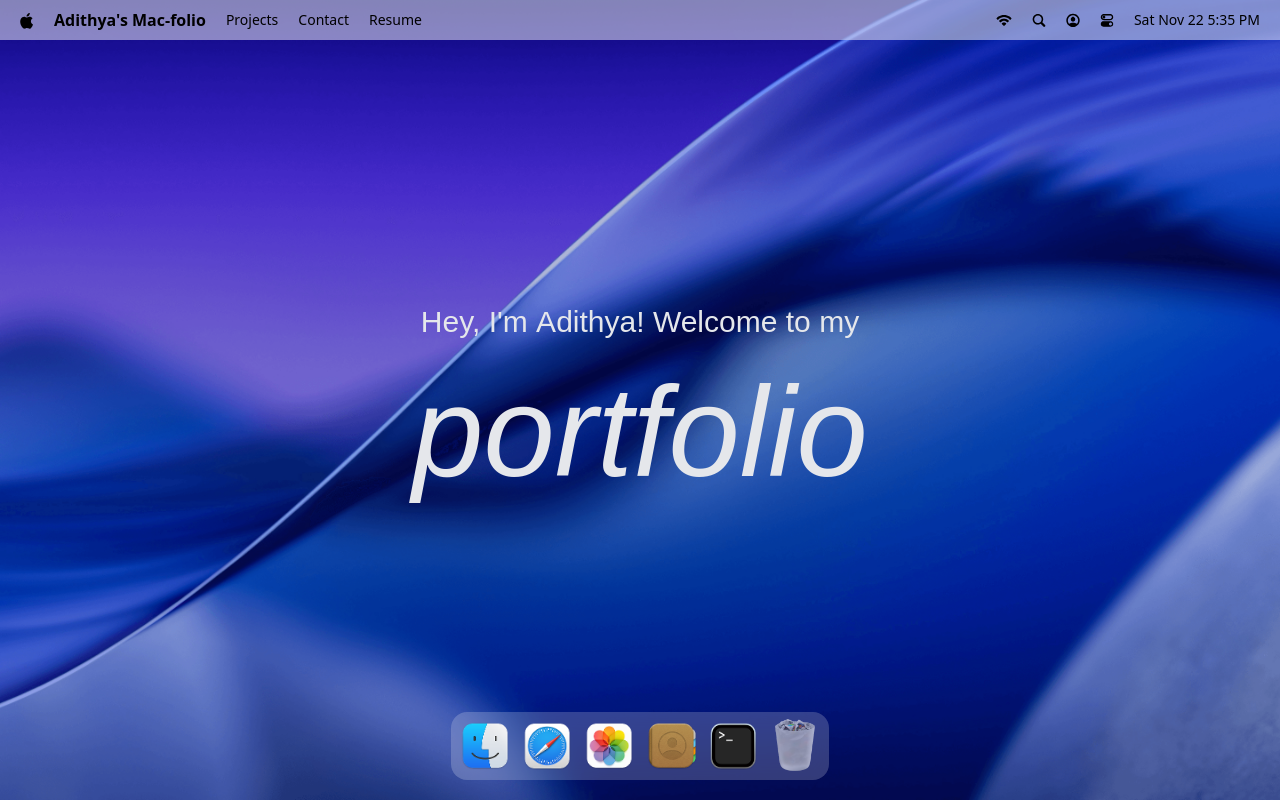
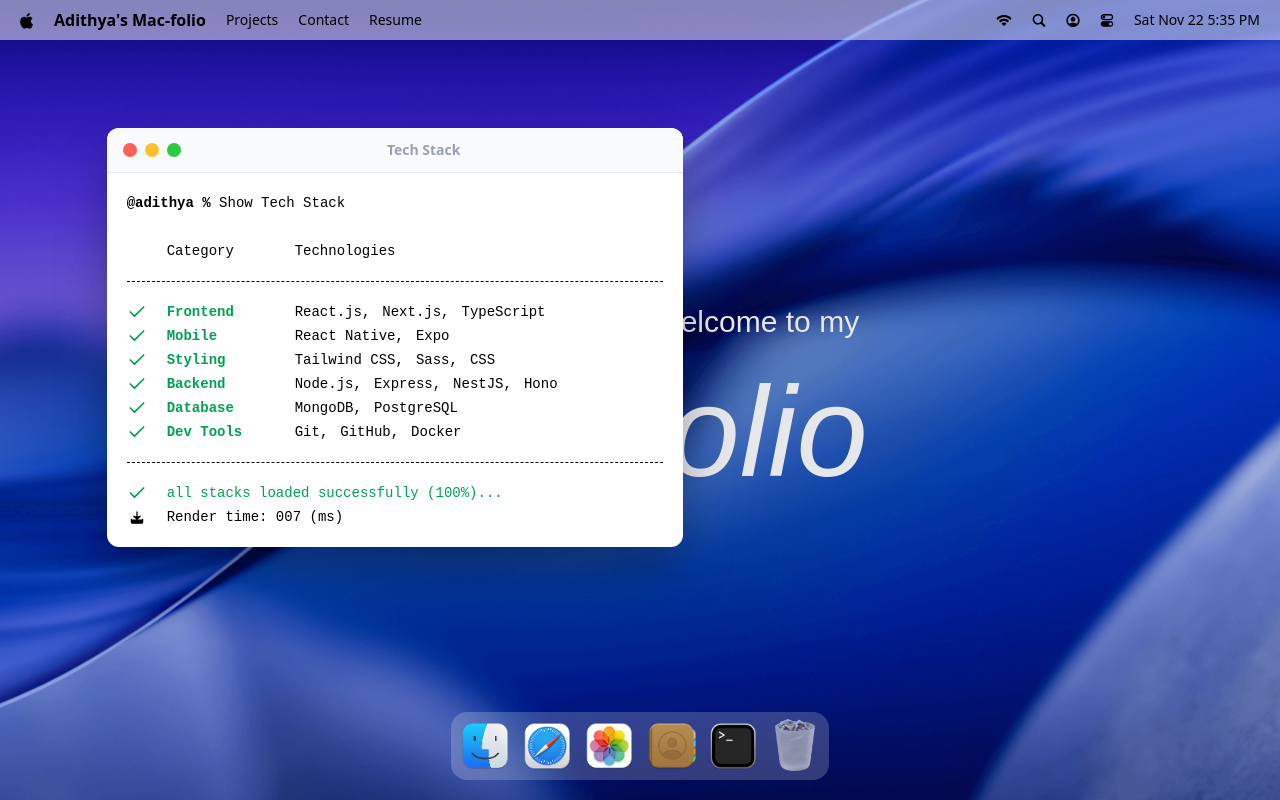
Before and after one commit to AdithyaKumar-07/My-Macfolio, a React (Vite) app: page / in a window 1280 px wide. Both pictures are taken after a click on the button 733 px from the left and 746 px from the top of the page. Built offline with nearby package versions, Linux system fonts and the light colour scheme; a web font is replaced by a local one.

Commit message:
Implemented Window Control
Implemented Close Window Funtionality

```diff
--- a/src/App.jsx
+++ b/src/App.jsx
@@ -1,4 +1,10 @@
+import gsap from "gsap";
+import { Draggable } from "gsap/Draggable";
+
 import { Dock, Navbar, Welcome } from "#components";
+import { Terminal } from "#windows";
+
+gsap.registerPlugin(Draggable);
 
 const App = () => {
     return (
@@ -6,6 +12,8 @@ const App = () => {
             <Navbar />
             <Welcome />
             <Dock />
+
+            <Terminal />
         </main>
     )
 }
--- /dev/null
+++ b/src/components/WindowControls.jsx
@@ -0,0 +1,12 @@
+import React from 'react'
+import useWindowStore from "#store/window.js";
+
+const WindowControls = ({ target }) => {
+    const { closeWindow } = useWindowStore();
+    return <div id="window-controls">
+        <div className="close" onClick={() => closeWindow(target) }/>
+        <div className="minimize" />
+        <div className="maximize" />
+    </div>
+};
+export default WindowControls;
--- a/src/components/index.js
+++ b/src/components/index.js
@@ -1,5 +1,6 @@
 import Navbar from "#components/Navbar.jsx";
 import Welcome from "#components/Welcome.jsx";
 import Dock from "#components/Dock.jsx";
+import WindowControls from "#components/WindowControls.jsx";
 
-export { Navbar, Welcome, Dock };
+export {WindowControls, Navbar, Welcome, Dock };
--- /dev/null
+++ b/src/hoc/WindowWrapper.jsx
@@ -0,0 +1,54 @@
+import React, {useLayoutEffect, useRef} from 'react'
+import { useGSAP } from "@gsap/react";
+import gsap from "gsap";
+import { Draggable } from "gsap/Draggable";
+
+import useWindowStore from "#store/window.js";
+
+const WindowWrapper = (Component, windowKey) => {
+    const Wrapped = (props) => {
+        const { focusWindow, windows } = useWindowStore();
+        const { isOpen, zIndex } = windows[windowKey];
+        const ref = useRef(null);
+
+        useGSAP(() => {
+            const el = ref.current;
+            if(!el || !isOpen) return;
+
+            el.style.display = "block";
+
+            gsap.fromTo(el,
+                { scale: 0.8, opacity: 0, y: 40 },
+                {scale: 1, opacity: 1, y: 0, duration: 0.7, ease: "power3.out" });
+        }, [isOpen]);
+
+        useGSAP(() => {
+            const el = ref.current;
+            if(!el) return;
+
+            const [instance] = Draggable.create(el, {
+                onPress: () => focusWindow(windowKey)
+            });
+
+            return () => instance.kill();
+        }, []);
+
+        useLayoutEffect(() => {
+            const el = ref.current;
+            if(!el) return;
+            el.style.display = isOpen ? 'block' : 'none';
+        }, [isOpen]);
+
+        return (
+            <section id={ windowKey } ref={ ref } style={{ zIndex }} className="absolute">
+                <Component { ...props } />
+            </section>
+        );
+    };
+
+    Wrapped.displayName = `WindowWrapper(${ Component.displayName || Component.name || "Component" })`;
+
+    return Wrapped;
+};
+
+export default WindowWrapper;
--- /dev/null
+++ b/src/windows/Terminal.jsx
@@ -0,0 +1,58 @@
+import React from 'react';
+import {Check, Download} from 'lucide-react';
+import WindowWrapper from "#hoc/WindowWrapper.jsx";
+import {techStack} from "#constants/index.js";
+import WindowControls from "#components/WindowControls.jsx";
+
+const Terminal = () => {
+    return (
+        <>
+            <div id="window-header">
+                <WindowControls target="terminal"/>
+                <h2>Tech Stack</h2>
+            </div>
+
+            <div className="techstack">
+                <p>
+                    <span className="font-bold">@adithya % </span>
+                    Show Tech Stack
+                </p>
+
+                <div className="label">
+                    <p className="w-32">Category</p>
+                    <p>Technologies</p>
+                </div>
+
+                <ul className="content">
+                    { techStack.map(({ category, items }) => (
+                        <li key={ category } className="flex items-center">
+                            <Check className="check" size={20} />
+                            <h3>{ category }</h3>
+                            <ul>
+                                {items.map((item, i) => (
+                                    <li key={i}>{item}{i < items.length - 1 ? "," : " "}</li>
+                                ))}
+                            </ul>
+                        </li>
+                    ))}
+                </ul>
+
+                <div className="footnote">
+                    <p>
+                        <Check size={20} /> all stacks loaded successfully (100%)...
+                    </p>
+
+                    <p className="text-black">
+                        <Download size={15} fill="black"/>
+                        Render time: 007 (ms)
+                    </p>
+                </div>
+
+            </div>
+        </>
+    );
+};
+
+const TerminalWindow = WindowWrapper(Terminal, "terminal")
+
+export default TerminalWindow;
--- /dev/null
+++ b/src/windows/index.js
@@ -0,0 +1,3 @@
+import Terminal from "#windows/Terminal.jsx";
+
+export { Terminal };
```
